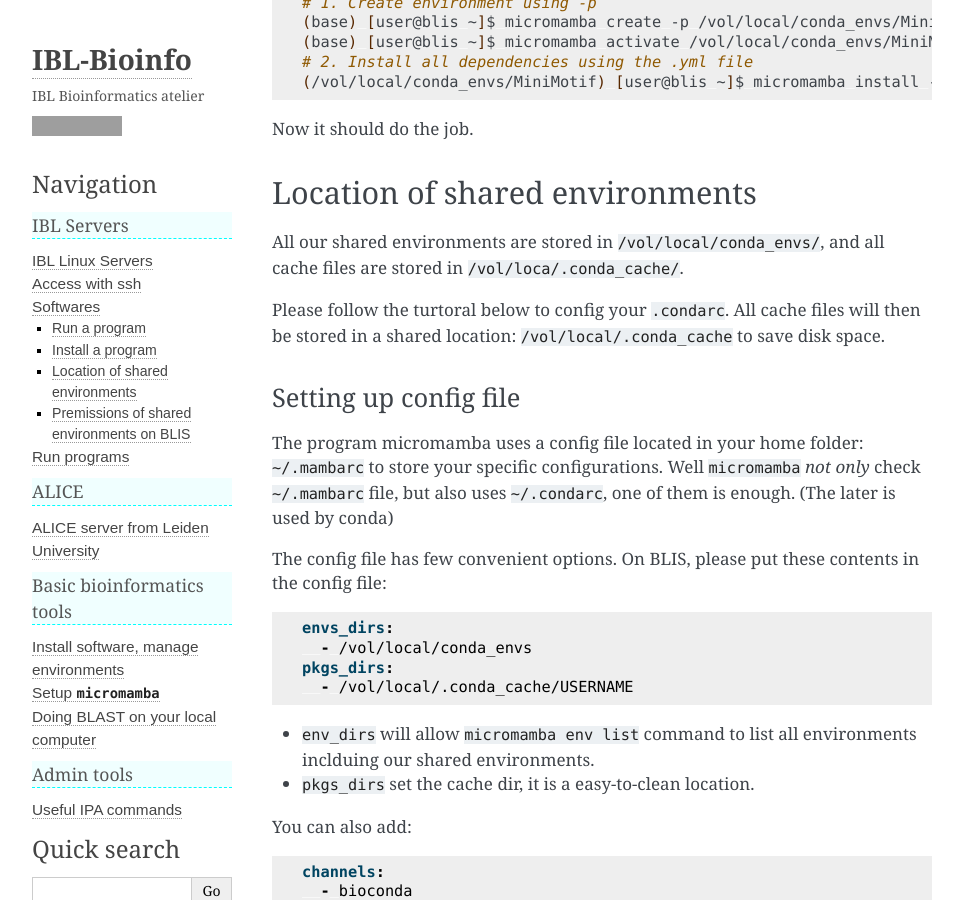
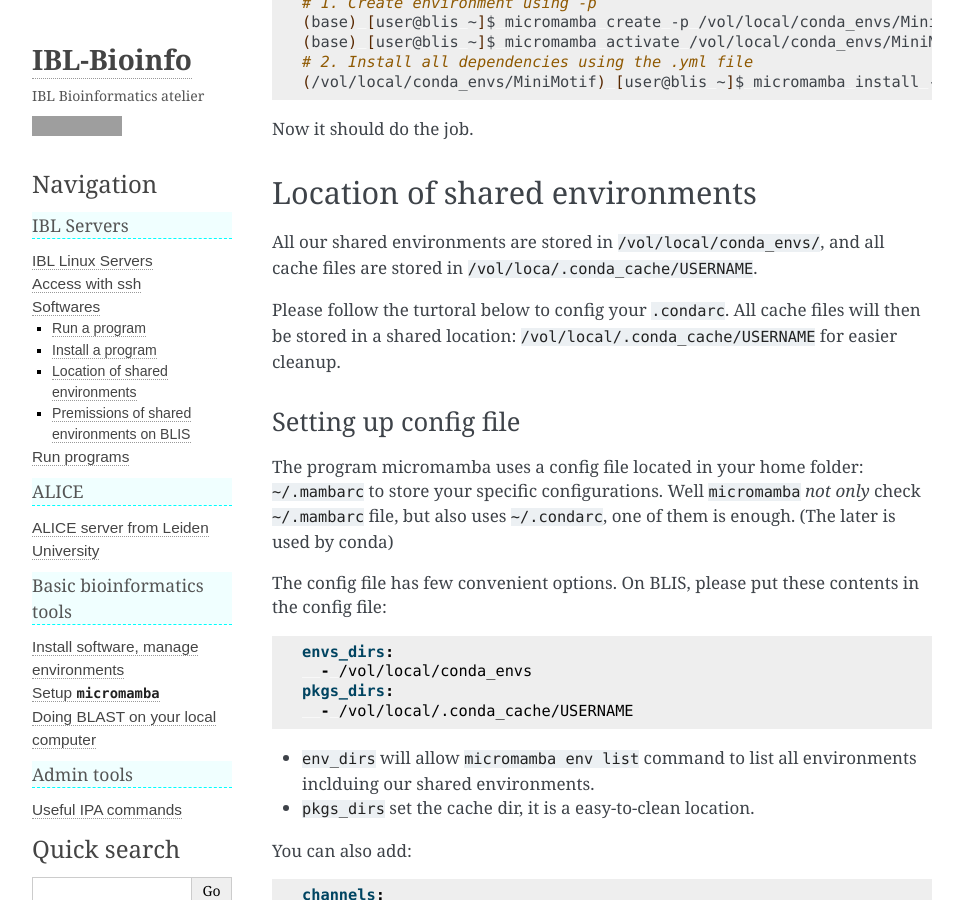
Before and after one commit to snail123815/IBL-bioinfomatics-wiki, a Sphinx documentation site: the page built from docs/source/IBL_servers/Softwares.md, in a window 1280 px wide and 900 px high, scrolled down 2896 px. Shown: the whole window, without its empty margins (148-1111 px from the left). Built offline with Sphinx 7.4.7, drawn with Linux system fonts in a browser that asks for light colours; grey boxes are pictures that could not be loaded.

Commit message:
Location of conda cache

```diff
--- a/docs/source/IBL_servers/Softwares.md
+++ b/docs/source/IBL_servers/Softwares.md
@@ -124,9 +124,9 @@ Now it should do the job.
 
 ## Location of shared environments
 
-All our shared environments are stored in `/vol/local/conda_envs/`, and all cache files are stored in `/vol/loca/.conda_cache/`.
+All our shared environments are stored in `/vol/local/conda_envs/`, and all cache files are stored in `/vol/loca/.conda_cache/USERNAME`.
 
-Please follow the turtoral below to config your `.condarc`. All cache files will then be stored in a shared location: `/vol/local/.conda_cache` to save disk space.
+Please follow the turtoral below to config your `.condarc`. All cache files will then be stored in a shared location: `/vol/local/.conda_cache/USERNAME` for easier cleanup.
 
 ### Setting up config file
 
```
